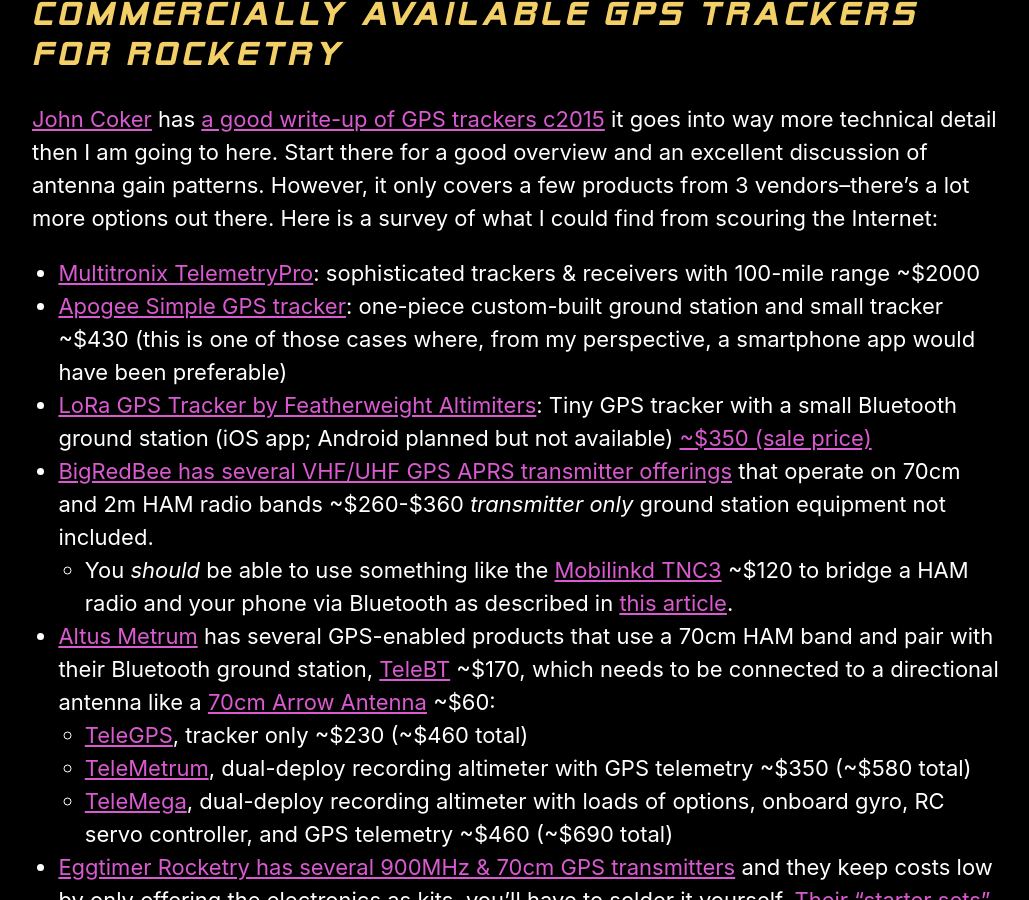
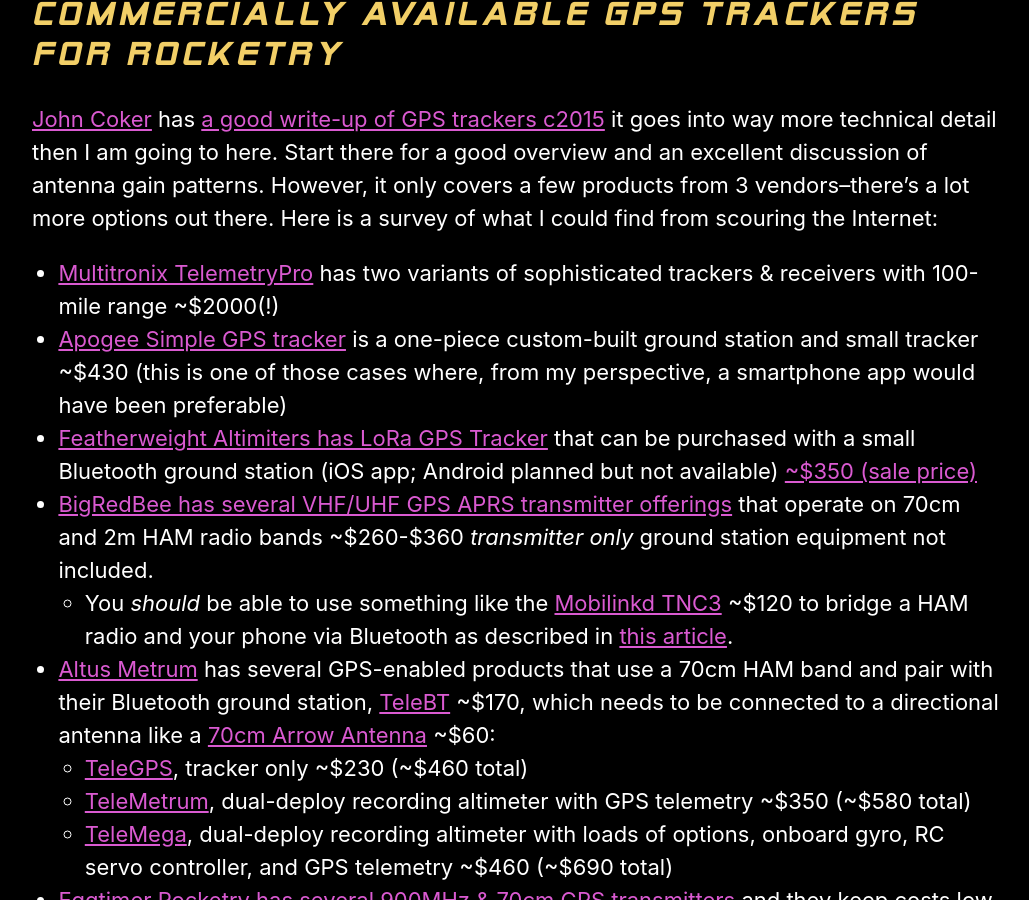
Before and after one commit to rocketlabdelta/rocketlabdelta.com, a Jekyll site: the page built from _posts/2020-02-13-gps-telemetry-in-2020.md, in a window 1280 px wide and 900 px high, scrolled down 1917 px. Shown: the whole window, without its empty margins (124-1153 px from the left). Built offline with Jekyll 4.4.1, drawn with Linux system fonts in a browser that asks for light colours.

Commit message:
Formatting for consistency

```diff
--- a/_posts/2020-02-13-gps-telemetry-in-2020.md
+++ b/_posts/2020-02-13-gps-telemetry-in-2020.md
@@ -52,9 +52,9 @@
 However, it only covers a few products from 3 vendors--there's a lot more options out there.
 Here is a survey of what I could find from scouring the Internet:
 
-- [Multitronix TelemetryPro][7]: sophisticated trackers & receivers with 100-mile range ~$2000
-- [Apogee Simple GPS tracker][8]: one-piece custom-built ground station and small tracker ~$430 (this is one of those cases where, from my perspective, a smartphone app would have been preferable)
-- [LoRa GPS Tracker by Featherweight Altimiters][9]: Tiny GPS tracker with a small Bluetooth ground station (iOS app; Android planned but not available) [~$350 (sale price)][10]
+- [Multitronix TelemetryPro][7] has two variants of sophisticated trackers & receivers with 100-mile range ~$2000(!)
+- [Apogee Simple GPS tracker][8] is a one-piece custom-built ground station and small tracker ~$430 (this is one of those cases where, from my perspective, a smartphone app would have been preferable)
+- [Featherweight Altimiters has LoRa GPS Tracker][9] that can be purchased with a small Bluetooth ground station (iOS app; Android planned but not available) [~$350 (sale price)][10]
 - [BigRedBee has several VHF/UHF GPS APRS transmitter offerings][11] that operate on 70cm and 2m HAM radio bands ~$260-$360 _transmitter only_ ground station equipment not included.
   - You _should_ be able to use something like the [Mobilinkd TNC3][12] ~$120 to bridge a HAM radio and your phone via Bluetooth as described in [this article][13].
 - [Altus Metrum][14] has several GPS-enabled products that use a 70cm HAM band and pair with their Bluetooth ground station, [TeleBT][15] ~$170, which needs to be connected to a directional antenna like a [70cm Arrow Antenna][16] ~$60:
```
